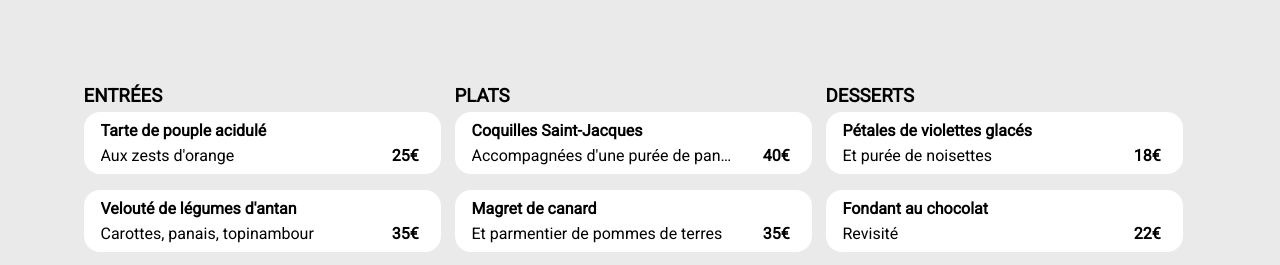
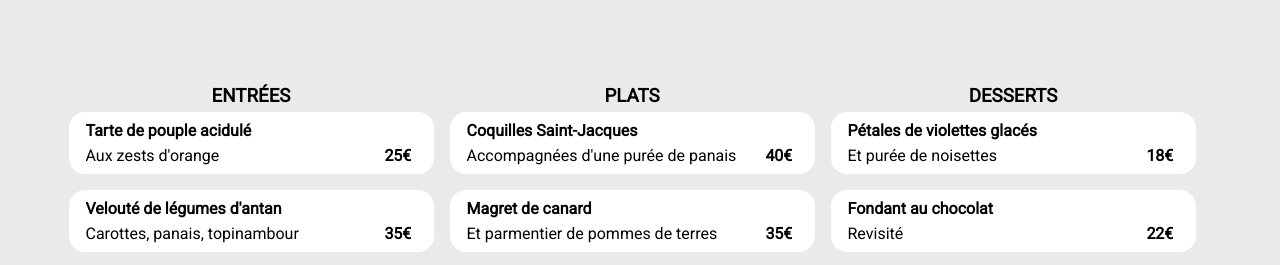
Before and after one commit to anom35/Projet_3_OhMyFood, a website: page restaurant1.html in a window 1280 px wide. Shown: the part 480-745 px from the top of the page. Drawn offline with Linux system fonts and the light colour scheme; a web font is replaced by a local one.

Commit message:
Modification média quéries

```diff
--- a/sass/base.scss
+++ b/sass/base.scss
@@ -20,7 +20,7 @@ $--grayblack: #353535;
 /*
 *       Largeur des éléments menu
 */
-$largeur-menu: 355px;
+$largeur-menu: 365px;
 
 
 /*
--- a/sass/mixins.scss
+++ b/sass/mixins.scss
@@ -112,7 +112,7 @@
     animation: effet-menu 2s ease-in-out;
     @include effet-menu();
     @media (max-width: $smartphone) {
-        width: $largeur-menu;
+        min-width: $largeur-menu;
         margin: auto;
         margin-bottom: 1rem;
         .entrees, .plats, .desserts {
--- a/sass/restaurants.scss
+++ b/sass/restaurants.scss
@@ -90,7 +90,6 @@ body {
                     display: flex;
                     flex-wrap: wrap;
                     width: $largeur-menu;
-                    min-width: $largeur-menu;
                     h4, p {
                         margin: 0;
                         overflow: hidden;
@@ -98,6 +97,8 @@ body {
                         text-overflow: ellipsis;
                     }
                     h3 {
+                        display: flex;
+                        justify-content: center;
                         flex-basis: 100%;
                         text-transform: uppercase;
                         margin: 0;
@@ -112,7 +113,7 @@ body {
                         // flex-wrap: wrap;
                         border: 1px solid transparent;
                         background-color: white;
-                        min-width: $largeur-menu;
+                        width: $largeur-menu;
                         height: 60px;
                         border-radius: 1rem;
                         overflow: hidden;
@@ -128,8 +129,9 @@ body {
                             }
 
                             label {
+                                width: $largeur-menu;
                                 position: absolute;
-                                width: $largeur-menu;
+                                flex-basis: 100%;
                                 height: 60px;
                                 border-radius: 1rem;
                                 &:hover {
@@ -221,6 +223,20 @@ body {
 /*
 *       MEDIA QUERIES
 */
+
+
+@media (max-width: $netbook) {
+    body {
+        width: 0 auto;
+        .entrees, .plats, .desserts {
+            h3 {
+                display: flex;
+                justify-content: center;
+            }
+        }
+    }
+}
+
 @media (max-width: $tablette) {
     .subtitle {
         font-size: 1.2rem;
@@ -229,11 +245,14 @@ body {
 
 @media (max-width: $smartphone) {
     body {
-        width: 375px;
+        min-width: 390px;
     }
     .entrees, .plats, .desserts {
+        margin: 0;
         padding: 0;
         h3 {
+            display: flex;
+            justify-content: flex-start;
             margin-left: 1rem;
         }
         .article-menu, .article-menu input, .article-menu label {
```
Also changed, not shown: css/restaurants.css, 1 other file.
